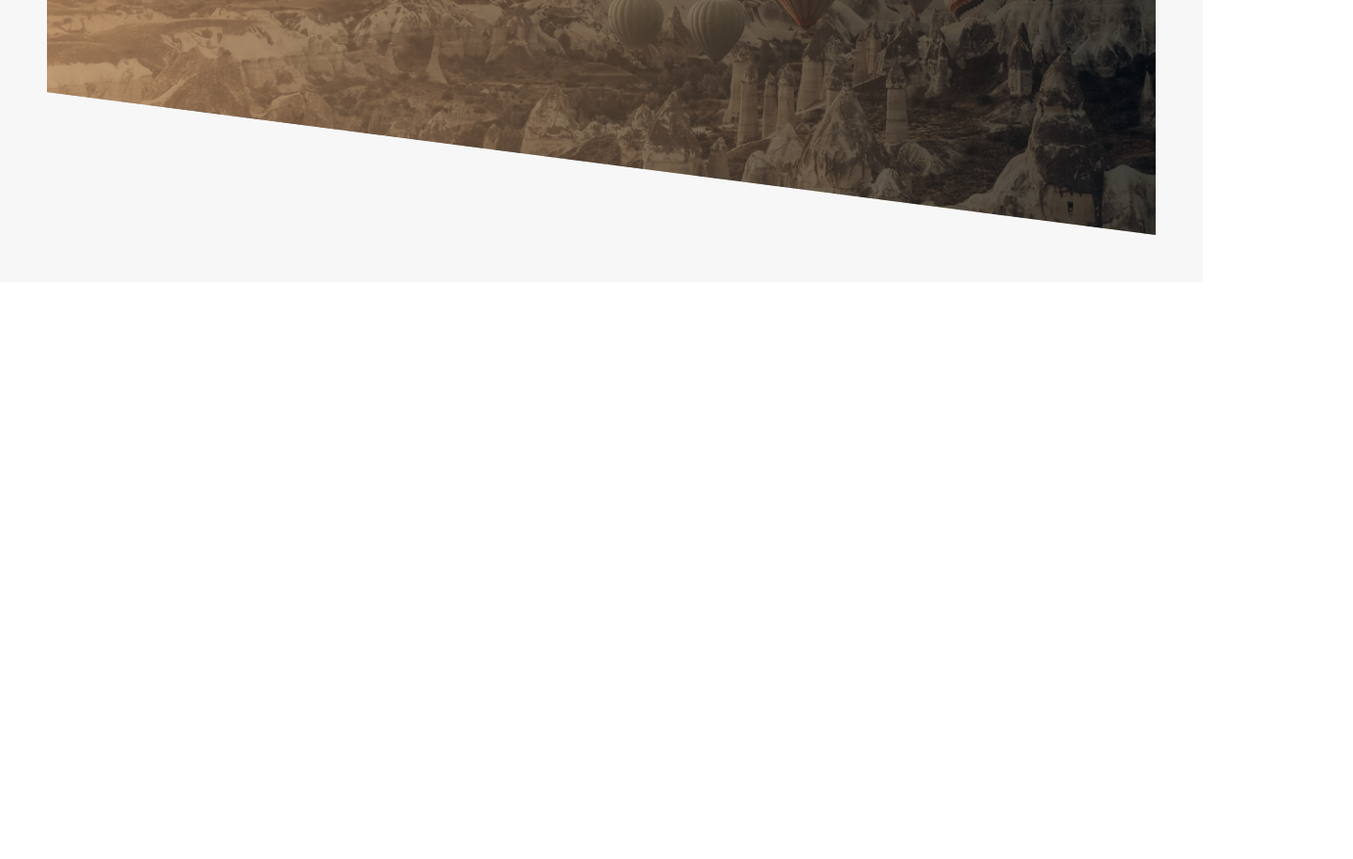
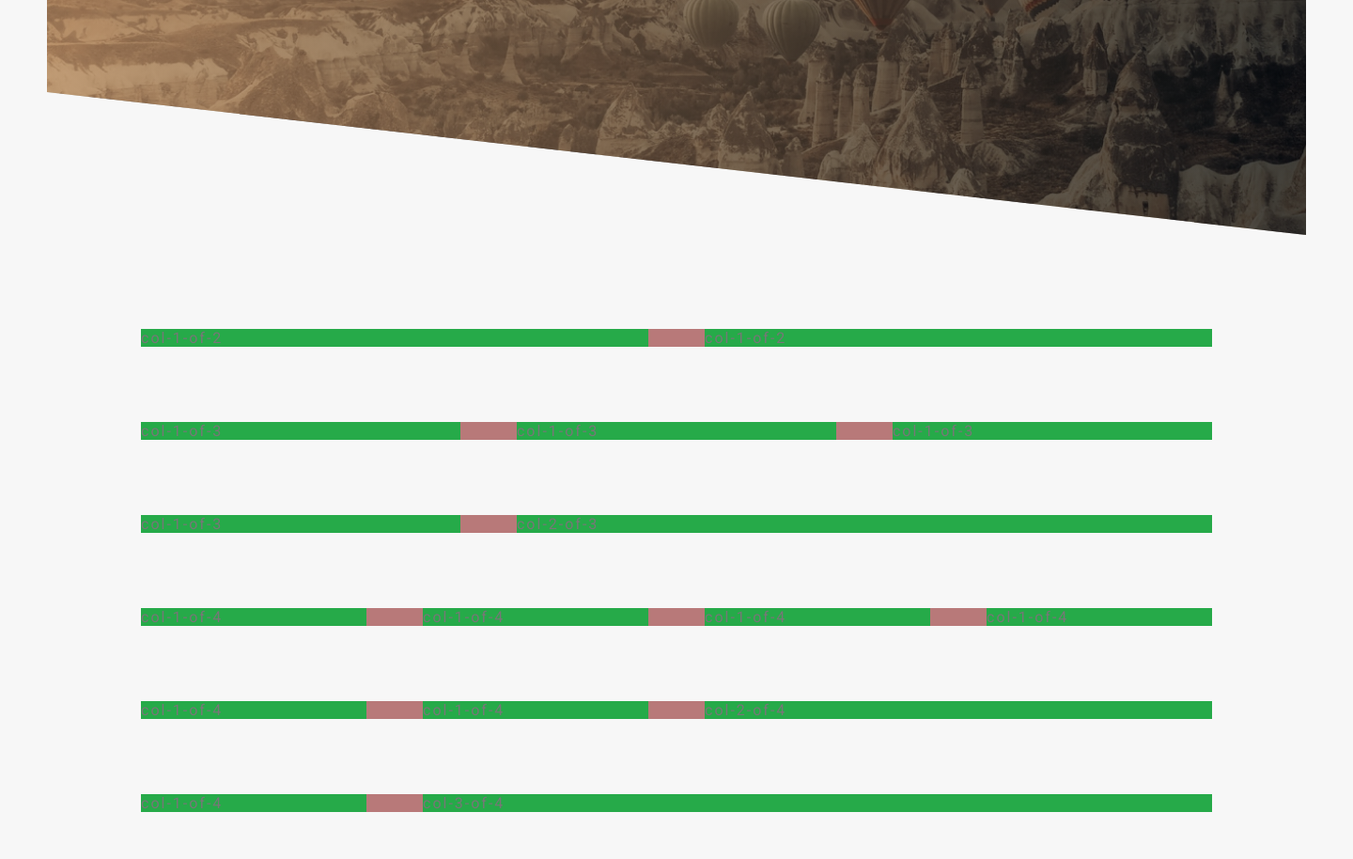
Before and after one commit to Chubss/ballons, a website: page src/index.html in a window 1280 px wide. Shown: the part 560-1474 px from the top of the page at 94% size, 1440 px wide, since content can reach past the window. Before the commit the page ends 860 px from the top, so only its background shows below. Drawn offline with Linux system fonts and the light colour scheme.

Commit message:
private grid sistem

```diff
--- a/src/index.html
+++ b/src/index.html
@@ -24,13 +24,81 @@
                     <!-- <div class="header-bodey__btn btn"> -->
                     <a href="#" class="header-bodey__btn btn btn_header">НАШ КАТАЛОГ</a>
                     <!-- </div> -->
+                </div>
+            </div>
+        </div>
+    </header>
 
+    <section class="grid-test">
+        <div class="grid-test__container">
+            <div class="row">
+                <div class="col-1-of-2">
+                    col-1-of-2
                 </div>
+                <div class="col-1-of-2">
+                    col-1-of-2
+                </div>
+            </div>
 
+            <div class="row">
+                <div class="col-1-of-3">
+                    col-1-of-3
+                </div>
+                <div class="col-1-of-3">
+                    col-1-of-3
+                </div>
+                <div class="col-1-of-3">
+                    col-1-of-3
+                </div>
+            </div>
+
+            <div class="row">
+                <div class="col-1-of-3">
+                    col-1-of-3
+                </div>
+                <div class="col-2-of-3">
+                    col-2-of-3
+                </div>
+            </div>
+
+            <div class="row">
+                <div class="col-1-of-4">
+                    col-1-of-4
+                </div>
+                <div class="col-1-of-4">
+                    col-1-of-4
+                </div>
+                <div class="col-1-of-4">
+                    col-1-of-4
+                </div>
+                <div class="col-1-of-4">
+                    col-1-of-4
+                </div>
+            </div>
+
+            <div class="row">
+                <div class="col-1-of-4">
+                    col-1-of-4
+                </div>
+                <div class="col-1-of-4">
+                    col-1-of-4
+                </div>
+                <div class="col-2-of-4">
+                    col-2-of-4
+                </div>
+            </div>
+
+            <div class="row">
+                <div class="col-1-of-4">
+                    col-1-of-4
+                </div>
+                <div class="col-3-of-4">
+                    col-3-of-4
+                </div>
             </div>
 
         </div>
-    </header>
+    </section>
 
 </body>
 
--- a/src/sass/abstracts/_mixins.scss
+++ b/src/sass/abstracts/_mixins.scss
@@ -0,0 +1,8 @@
+@mixin clearfix {
+    &::after {
+        content: "";
+        display: table;
+        clear: both;
+    }
+
+}
--- a/src/sass/abstracts/_variables.scss
+++ b/src/sass/abstracts/_variables.scss
@@ -1,2 +1,5 @@
 $main_text_color: #777777;
 $bacground_color: #F7F7F7;
+$margin_vertical_big: 8rem;
+$grid_width: 114rem;
+$gutter_horisontal: 6rem;
--- a/src/sass/base/_base.scss
+++ b/src/sass/base/_base.scss
@@ -19,7 +19,7 @@ body {
 }
 
 [class*="__container"] {
-    // width: 1440px;
+    width: 1440px;
     padding: 50px;
     background-color: $bacground_color;
     margin: 0 auto;
--- a/src/sass/base/_typography.scss
+++ b/src/sass/base/_typography.scss
@@ -1,8 +1,16 @@
+body {
+    font-family: 'Roboto', sans-serif;
+    font-weight: 400;
+    font-size: 16px;
+    color: $main_text_color;
+}
+
+
 .title {
 
     &_white {
         font-weight: 800;
-        font-size: 50px;
+        font-size: 5rem;
         line-height: 60px;
         letter-spacing: 10px;
         color: #FFFFFF;
--- /dev/null
+++ b/src/sass/layout/_grid.scss
@@ -0,0 +1,52 @@
+[class^="col-"] {
+    background-color: #26aa49;
+    float: left;
+
+    &:not(:last-child) {
+        margin-right: $gutter_horisontal;
+    }
+}
+
+.row {
+    max-width: $grid_width;
+    background-color: rgb(184, 121, 121);
+    margin: 0 auto;
+
+    @include clearfix;
+
+    &:not(:last-child) {
+        margin-bottom: $margin_vertical_big;
+
+    }
+
+    .col-1-of-2 {
+        width: calc((100% - #{$gutter_horisontal}) / 2);
+        ;
+    }
+
+    .col-1-of-3 {
+        width: calc((100% - 2 * #{$gutter_horisontal}) / 3);
+
+    }
+
+    .col-2-of-3 {
+        width: calc(2 * ((100% - 2 * #{$gutter_horisontal}) / 3) + #{$gutter_horisontal});
+
+    }
+
+    .col-1-of-4 {
+        width: calc((100% - 3 * #{$gutter_horisontal}) / 4);
+
+    }
+
+    .col-2-of-4 {
+        width: calc(2 * ((100% - 3 * #{$gutter_horisontal}) / 4) + #{$gutter_horisontal});
+
+    }
+
+    .col-3-of-4 {
+        width: calc(3 * ((100% - 3 * #{$gutter_horisontal}) / 4) + (2 * #{$gutter_horisontal}));
+
+    }
+
+}
--- a/src/sass/style.scss
+++ b/src/sass/style.scss
@@ -7,4 +7,5 @@
 @import "base/base";
 @import "base/typography";
 @import "layout/header";
+@import "layout/grid";
 @import "components/buttons";
```
Also changed, not shown: src/css/style.min.css.
